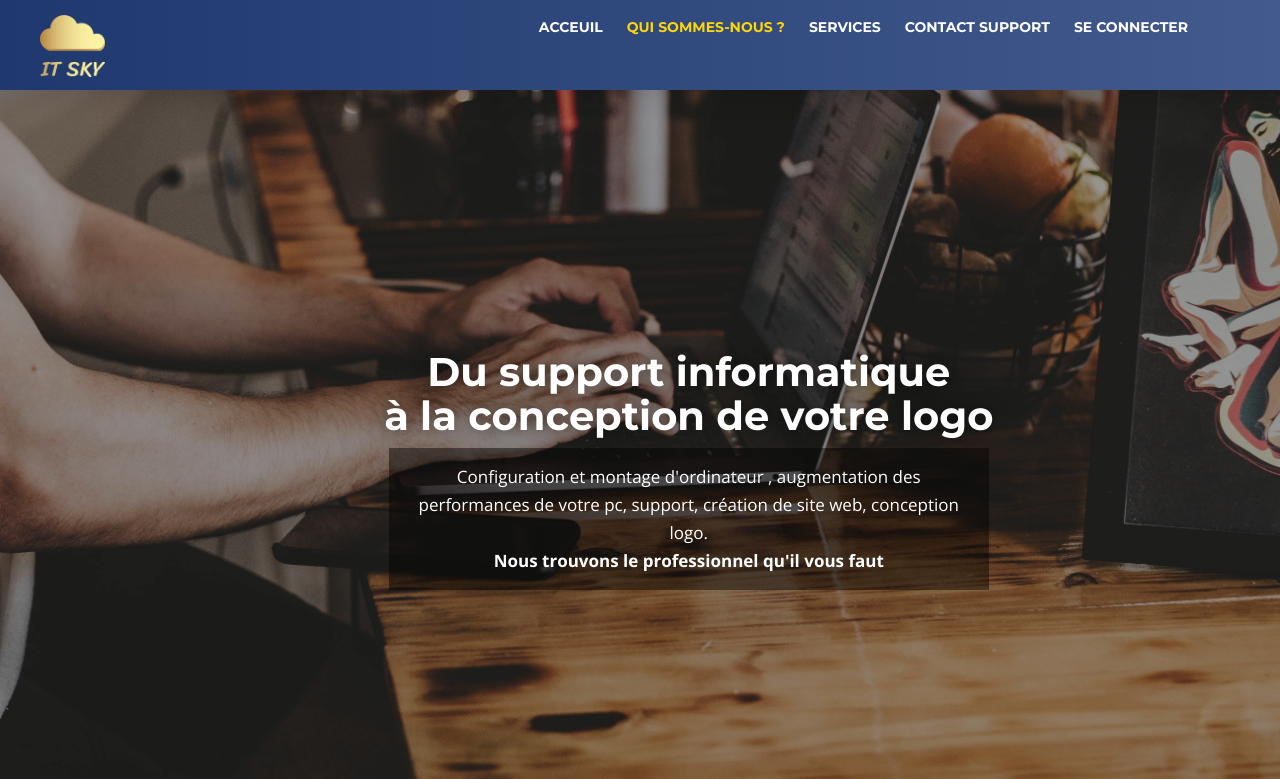
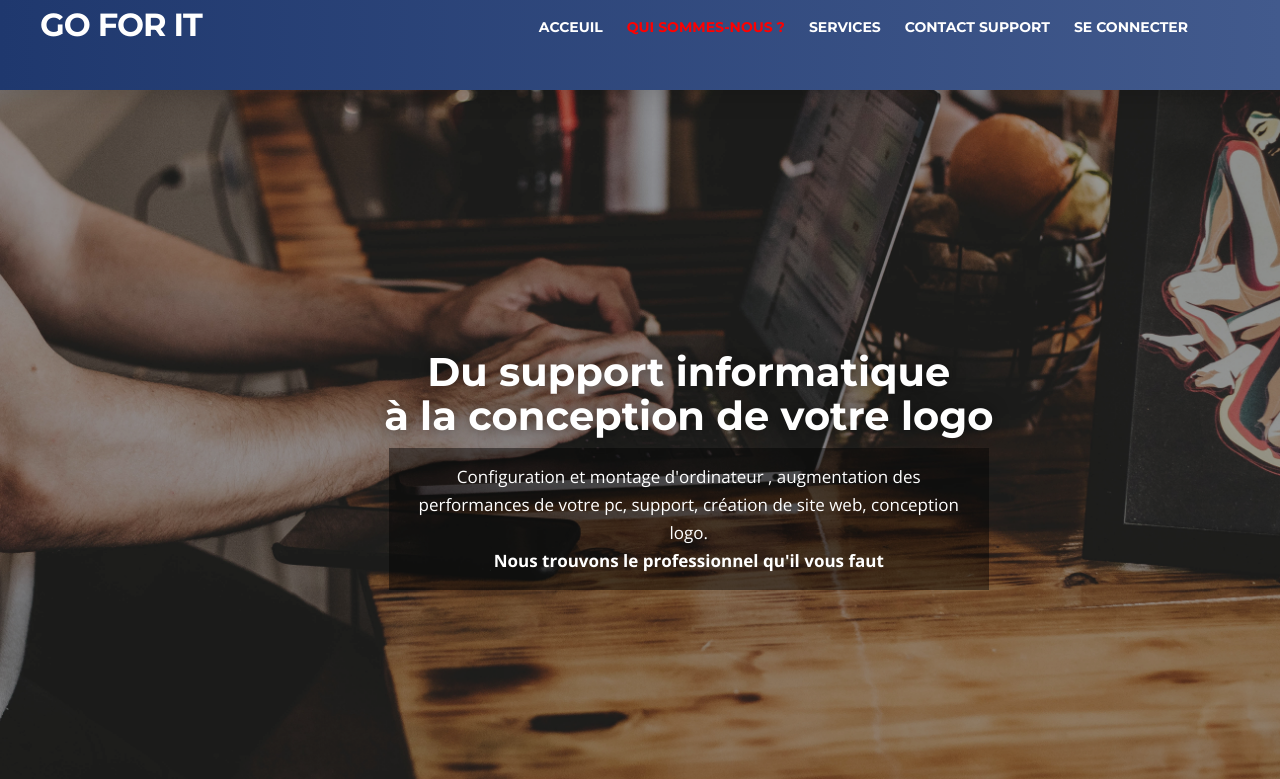
Before and after one commit to tanguybmx/TFE2020, a PHP site: page / in a window 1280 px wide. Shown: the top 779 px of the page. Run offline with PHP 8.4, Linux system fonts and the light colour scheme.

Commit message:
add logo rep

```diff
--- a/css/style.css
+++ b/css/style.css
@@ -88,7 +88,7 @@ hr {
 	font-family: 'Montserrat', sans-serif;
 	font-size: 32px;
 	font-weight: 700;
-	color: #1f386e;
+	color: #ffffff;
 	text-transform: uppercase;
 	letter-spacing: -1px;
 }
@@ -104,11 +104,11 @@ hr {
 	margin-right: 0px;
 }
 #menu.navbar-default .navbar-nav > li > a:hover {
-	color: gold;
+	color: red;
 }
 
 .navbar-default .navbar-nav > .active > a, .navbar-default .navbar-nav > .active > a:hover, .navbar-default .navbar-nav > .active > a:focus {
-	color: gold !important;
+	color: red !important;
 	background-color: transparent;
 
 }
@@ -148,7 +148,7 @@ hr {
 	border-radius:1%;
 	display:block;
 	background: linear-gradient(to right,#1f386e,#425a8d);
-	color: gold;
+	color: red;
 	padding: 2em;
 
 }
--- a/index.html
+++ b/index.html
@@ -37,7 +37,7 @@
     <!-- Brand and toggle get grouped for better mobile display -->
     <div class="navbar-header">
       <button type="button" class="navbar-toggle collapsed" data-toggle="collapse" data-target="#bs-example-navbar-collapse-1"> <span class="sr-only">Toggle navigation</span> <span class="icon-bar"></span> <span class="icon-bar"></span> <span class="icon-bar"></span> </button>
-      <a class="navbar-brand page-scroll" href="#page-top"><img src="img/logo.png" id="logo" alt=" " display ="block" class="img-responsive"></a>
+      <a class="navbar-brand page-scroll" href="#page-top">Go For It</a>
 
     </div>
 
```
Also changed, not shown: img/logo/facebook_cover_photo_1.png (added), img/logo/facebook_cover_photo_2.png (added), img/logo/facebook_profile_image.png (added), img/logo/favicon.png (added), img/logo/instagram_profile_image.png (added), img/logo/linkedin_banner_image_1.png (added), img/logo/linkedin_banner_image_2.png (added), img/logo/linkedin_profile_image.png (added), img/logo/logo.png (added), img/logo/logo_transparent.png (added), img/logo/pinterest_board_photo.png (added), img/logo/pinterest_profile_image.png (added), img/logo/twitter_header_photo_1.png (added), img/logo/twitter_header_photo_2.png (added), 2 more files.
